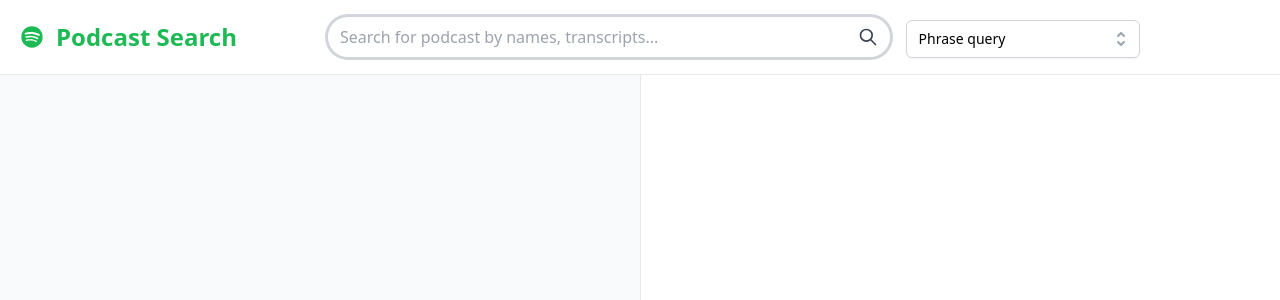
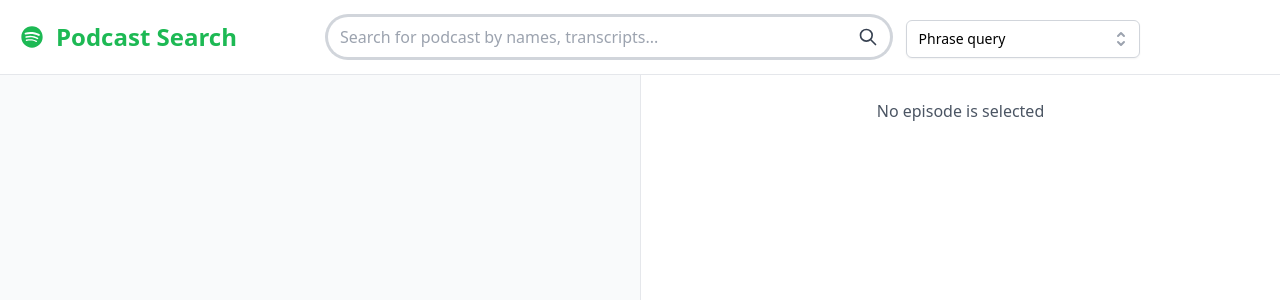
Before and after one commit to erikdao/dd2476-podcast-search, a React (Create React App) app in the folder client/: page /search in a window 1280 px wide. Shown: the top 300 px of the page. Built offline with nearby package versions, Linux system fonts and the light colour scheme; a web font is replaced by a local one.

Commit message:
WIP: add more details to search result

```diff
--- a/client/src/pages/SearchResultPage.tsx
+++ b/client/src/pages/SearchResultPage.tsx
@@ -32,6 +32,7 @@ function SearchResultPage() {
   const searchEpisodes = async (): Promise<void> => {
     setSearching(true);
     setEpisodes([]);
+    setSelectedEpisode(undefined);
     try {
       const requestBody: TEpisodeSearchBody = { query, type };
       const response = await EpisodeApiService.search(requestBody);
@@ -85,6 +86,11 @@ function SearchResultPage() {
             {/* End main area */}
           </main>
           <aside className="w-full flex-1 flex-shrink-0 border-l p-6 overflow-x-hidden overflow-y-auto">
+            {!selectedEpisode && (
+              <div>
+                <p className="text-center text-gray-600">No episode is selected</p>
+              </div>
+            )}
             {selectedEpisode && <SearchItemDetail item={selectedEpisode} query={query} /> }
           </aside>
         </div>
```
